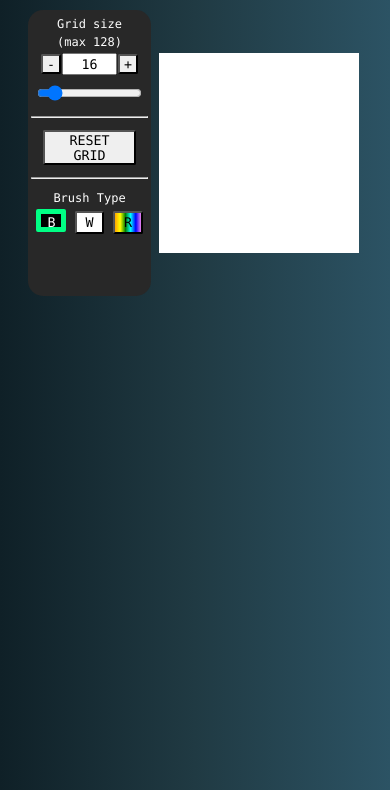
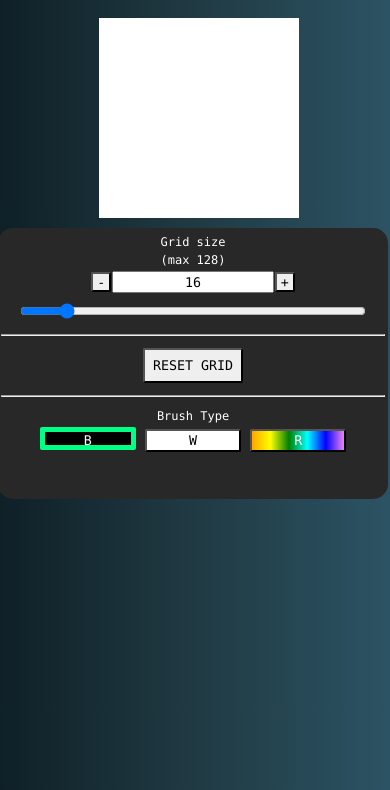
Before and after one commit to soolodev/top-etch-sketch, a plain HTML site: page index.html in a window 390 px wide. Shown: the part 54-844 px from the top of the page. Drawn offline with Linux system fonts and the light colour scheme.

Commit message:
Update UI to move option from left to bottom of screen when screen shrinks

```diff
--- a/index.css
+++ b/index.css
@@ -32,7 +32,9 @@ html, body
 main
 {
     display: grid;
-    grid-template-columns: minmax(5px, 400px) minmax(100px, 220px) 1fr minmax(0px, 620px);
+    /*grid-template-columns: minmax(5px, 400px) minmax(100px, 220px) 1fr minmax(0px, 620px);*/
+    grid-template-columns: minmax(100px, 25%) 1fr;
+    grid-template-rows: auto auto;
 }
 
 #header-container
@@ -54,15 +56,17 @@ main
 
 #etch-sketch
 {
+    grid-column: 2 / 2;
+    grid-row: 1 / 1;
     justify-self: start;
-    place-self: center;
+    align-self: center;
     display: flex;
     flex-direction: column;
     justify-content: space-evenly;
     width: 600px;
     height: 600px;
     background-color: black;
-    margin: 20px 8px;
+    margin: 8px 0 8px 8px;
     transition: width 0.1s, height 0.1s;
     -moz-transition: width 0.1s, height 0.1s;
     -webkit-transition: width 0.2s, height 0.2s;
@@ -83,9 +87,13 @@ main
 
 #options
 {
-    place-self: right;
-    max-width: 220px;
+    grid-column: 1 / 1;
+    grid-row: 1 / 1;
+    justify-self: end;
+    width: 100%;
+    max-width: 200px;
     padding: 3px;
+    margin: 2px;
     border-radius: 15px;
     background-color: #282828;
     text-align: center;
@@ -146,6 +154,7 @@ main
 
 #rainbow-brush
 {
+    color: white;
     background: red; /* For browsers that do not support gradients */
     background: -webkit-linear-gradient(left, orange , yellow, green, cyan, blue, violet); /* For Safari 5.1 to 6.0 */
     background: -o-linear-gradient(right, orange, yellow, green, cyan, blue, violet); /* For Opera 11.1 to 12.0 */
@@ -215,6 +224,15 @@ main
     {
         width: 450px;
         height: 450px;
+        grid-column: 1 / -1;
+        justify-self: center;
+    }
+
+    #options
+    {
+        grid-column: 1 / -1;
+        grid-row: 2 / 2;
+        max-width: none;
     }
 
     #black-brush, #white-brush, #rainbow-brush
--- a/index.html
+++ b/index.html
@@ -15,28 +15,32 @@
     	<h1>Etch a Sketch</h1>
     </header>
     <main>
-        <div></div>
         <div id="options">
             <p>Grid size</p>
             <p>(max 128)</p>
+
             <button id="decrease-btn">-</button><input id="box-text" type="text" maxlength="3" pattern="[0-9]{1,3}" placeholder="8"><button id="increase-btn">+</button>
+
             <br>
             <input id="box-range" type="range" min="1" max="128">
+
             <p class="desktop-tip">Scroll to adjust grid size</p>
+
             <hr>
             <button id="reset-btn">RESET GRID</button>
             <hr>
+
             <p>Brush Type</p>
             <button id="black-brush">B</button>
             <button id="white-brush">W</button>
             <button id="rainbow-brush">R</button>
+
             <div id="tip-container">
                 <span id="pointer"></span>
-                <p>Black Brush</p>
+                <p></p>
             </div>
         </div>
         <div id="etch-sketch"></div>
-        <div></div>
     </main>
     <script>
         // Buttons
```
